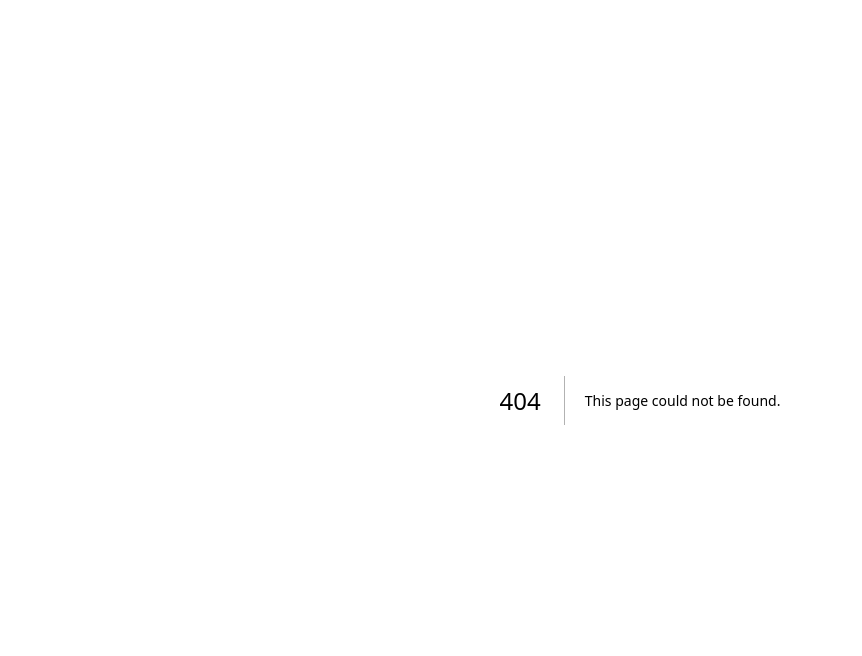
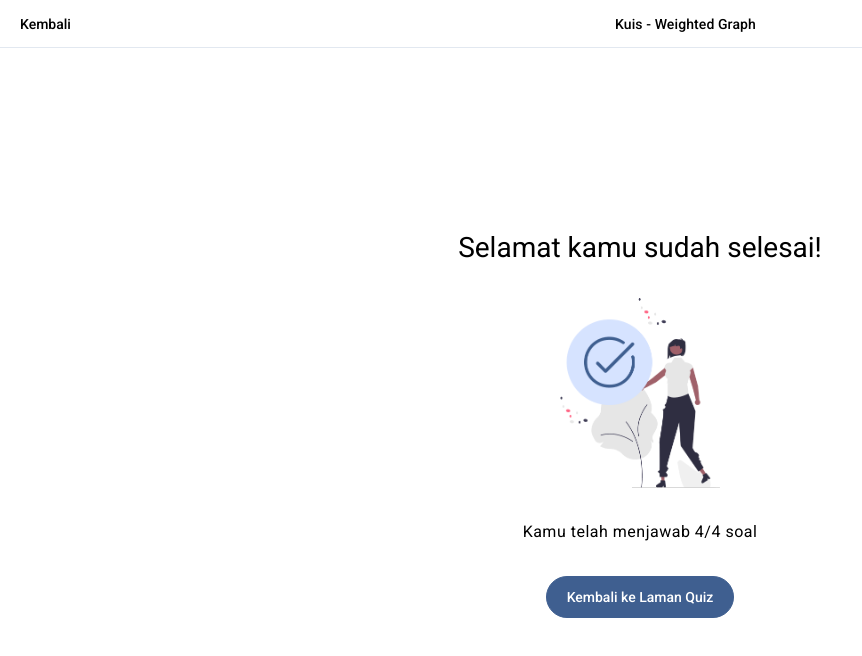
Before and after one commit to edukesyen/repetit-fe-nextjs, a Next.js app: page /courses/1/quiz in a window 1280 px wide. Before the commit this address had no page. Shown: the top 656 px of the page, without its empty margins (0-862 px from the left). Built offline with nearby package versions, Linux system fonts and the light colour scheme.

Commit message:
add finished quiz page

```diff
--- /dev/null
+++ b/app/courses/[id]/quiz/page.js
@@ -0,0 +1,31 @@
+import { Button } from "@/app/_components/button";
+import Image from "next/image";
+import illustration from '@/public/images/quiz-complete-illustration.png'
+
+export default function Quiz(){
+
+    return (
+        <main className="flex flex-col h-screen">
+            <nav className=" flex justify-between items-center h-12 border-b border-slate-200">
+                <Button variant="text" href="/" text="Kembali" />
+                <h5 className="text-title-small">
+                    Kuis - Weighted Graph
+                </h5>
+                <span> </span>
+            </nav>
+            <section className="flex-1 flex flex-col items-center justify-center gap-8">
+                <h1 className="text-headline-medium">
+                    Selamat kamu sudah selesai!
+
+                </h1>
+                <Image className= "	w-40" src={illustration} alt="Pict of Finising Quiz"/>
+                <p className="text-body-large">
+                    Kamu telah menjawab 4/4 soal
+                </p>
+                <Button variant="primary" href="/" text="Kembali ke Laman Quiz" />
+            </section>
+        </main>
+    );
+
+
+}
```
Also changed, not shown: public/images/quiz-complete-illustration.png (added).
